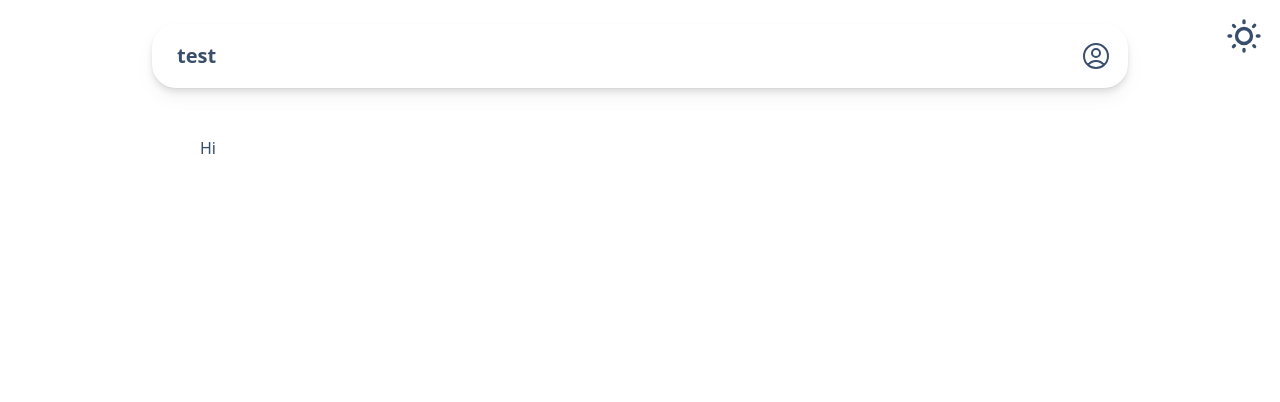
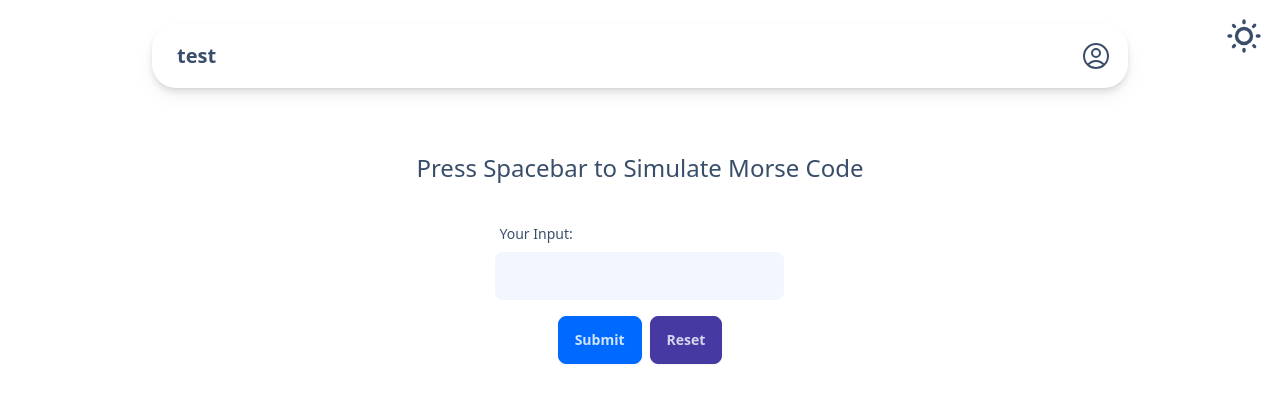
Before and after one commit to AhmadMadi/morse-dojo, a Next.js app: page /dashboard in a window 1280 px wide. Shown: the top 402 px of the page. Built offline with nearby package versions, Linux system fonts and the light colour scheme.

Commit message:
Implement basic morse code simulator

```diff
--- a/src/app/dashboard/page.tsx
+++ b/src/app/dashboard/page.tsx
@@ -1,13 +1,11 @@
 // src/app/dashboard/layout.tsx
 import { ReactNode } from 'react';
+import MorseSimulator from '../ui/global/dashboard/MorseSimulator';
 
-export default function DashboardLayout({ children }: { children: ReactNode }) {
+export default function Dashboard() {
   return (
-    <div className="flex h-screen">
-      {/* Main Content */}
-      <main className="flex-1 p-6">
-        Hi
-      </main>
+    <div className="flex h-screen place-content-center mt-10">
+      <MorseSimulator />
     </div>
   );
 }
--- /dev/null
+++ b/src/app/ui/global/dashboard/MorseSimulator.tsx
@@ -0,0 +1,152 @@
+'use client';
+
+import React, { useState, useEffect, useRef } from 'react';
+import { morseCodeMap } from '@/app/config/data/morseCode';
+
+// Define the Morse Code type, for mapping characters to their Morse equivalent
+type MorseCodeMap = { [key: string]: string };
+
+// Ensure morseCodeMap is correctly typed
+const morseCode: MorseCodeMap = morseCodeMap;
+
+export default function Encode() {
+  const [currentChar, setCurrentChar] = useState<string>(''); // Current random character
+  const [userInput, setUserInput] = useState<string>(''); // User's Morse input (dots and dashes)
+  const [message, setMessage] = useState<string>(''); // Feedback message (correct/incorrect)
+  const [startTime, setStartTime] = useState<number | null>(null); // Track start time for spacebar press
+  const [isKeyPressed, setIsKeyPressed] = useState<boolean>(false); // Whether the key is currently pressed
+
+  // Audio context and oscillator refs for sound feedback
+  const audioCtxRef = useRef<AudioContext | null>(null);
+  const oscillatorRef = useRef<OscillatorNode | null>(null);
+
+  // Fetch a random character on component mount
+  useEffect(() => {
+    getRandomCharacter();
+  }, []);
+
+  // Function to get the selected characters from localStorage (or use default)
+  const getSelectedCharacters = (): string[] => {
+    return JSON.parse(localStorage.getItem('selectedChars') || '[]') || Object.keys(morseCode);
+  };
+
+  // Function to get a random character
+  const getRandomCharacter = () => {
+    const chars = getSelectedCharacters();
+    const randomChar = chars[Math.floor(Math.random() * chars.length)];
+    setCurrentChar(randomChar);
+    setUserInput(''); // Reset user input
+    setMessage(''); // Clear message
+  };
+
+  // Handle spacebar press
+  const handleKeyDown = (event: React.KeyboardEvent<HTMLDivElement>) => {
+    if (event.code === 'Space' && !startTime) {
+      event.preventDefault();
+      setStartTime(Date.now()); // Store the time the spacebar was pressed
+      setIsKeyPressed(true); // Indicate the key is pressed
+
+      // Initialize the AudioContext if not already done
+      if (!audioCtxRef.current) {
+        audioCtxRef.current = new (window.AudioContext || (window as any).webkitAudioContext)();
+      }
+
+      const audioCtx = audioCtxRef.current;
+
+      // Resume audio context if it's suspended
+      if (audioCtx?.state === 'suspended') {
+        audioCtx.resume();
+      }
+
+      // Create and start the oscillator
+      const oscillator = audioCtx?.createOscillator();
+      if (oscillator) {
+        oscillator.frequency.value = 600; // Set frequency for the sound
+        const gainNode = audioCtx.createGain(); // Create a gain node for volume control
+        gainNode.gain.setValueAtTime(1, audioCtx.currentTime); // Set volume
+        oscillator.connect(gainNode).connect(audioCtx.destination); // Connect oscillator to audio output
+        oscillator.start();
+        oscillatorRef.current = oscillator; // Store the oscillator in ref
+      }
+    }
+  };
+
+  // Handle spacebar release
+  const handleKeyUp = (event: React.KeyboardEvent<HTMLDivElement>) => {
+    if (event.code === 'Space' && startTime) {
+      event.preventDefault();
+      setIsKeyPressed(false); // Indicate the key is no longer pressed
+      const duration = Date.now() - startTime; // Calculate press duration
+      setStartTime(null); // Reset start time
+
+      // Stop and disconnect the oscillator
+      if (oscillatorRef.current) {
+        oscillatorRef.current.stop();
+        oscillatorRef.current.disconnect();
+        oscillatorRef.current = null;
+      }
+
+      // Determine if it's a dot or dash based on press duration
+      const unit = 50; // Base unit for Morse code (50ms)
+      const symbol = duration > unit * 2 ? '-' : '.'; // Determine dot or dash
+      setUserInput((prev) => prev + symbol); // Append the symbol to user input
+    }
+  };
+
+  // Handle the user's submission
+  const handleSubmit = () => {
+    if (userInput === morseCode[currentChar]) {
+      setMessage('✅ Correct!');
+      updateProgress('encodeProgress');
+      getRandomCharacter(); // Move to the next random character
+    } else {
+      setMessage('❌ Incorrect. Try again!');
+    }
+  };
+
+  // Reset user input and message
+  const handleReset = () => {
+    setUserInput('');
+    setMessage('');
+  };
+
+  // Update the progress in localStorage
+  const updateProgress = (key: string) => {
+    const progress = parseInt(localStorage.getItem(key) || '0', 10) + 1;
+    localStorage.setItem(key, progress.toString());
+  };
+
+  return (
+    <div
+      tabIndex={0}
+      onKeyDown={handleKeyDown}
+      onKeyUp={handleKeyUp}
+      className="flex flex-col items-center outline-none"
+    >
+      <h1 className="text-2xl mb-4">Press Spacebar to Simulate Morse Code</h1>
+      <div className="text-6xl font-bold mb-4">{currentChar}</div>
+      <div className="mb-4">
+        <label className="label">
+          <span className="label-text">Your Input:</span>
+        </label>
+        <input
+          type="text"
+          value={userInput}
+          disabled
+          className="input input-bordered w-full max-w-xs text-center font-mono text-xl"
+        />
+      </div>
+      <div className="flex space-x-2">
+        <button onClick={handleSubmit} className="btn btn-primary">
+          Submit
+        </button>
+        <button onClick={handleReset} className="btn btn-secondary">
+          Reset
+        </button>
+      </div>
+      <div className={`mt-4 text-xl ${isKeyPressed ? 'text-green-500' : ''}`}>
+        {isKeyPressed ? 'Key Pressed' : message}
+      </div>
+    </div>
+  );
+}
```
